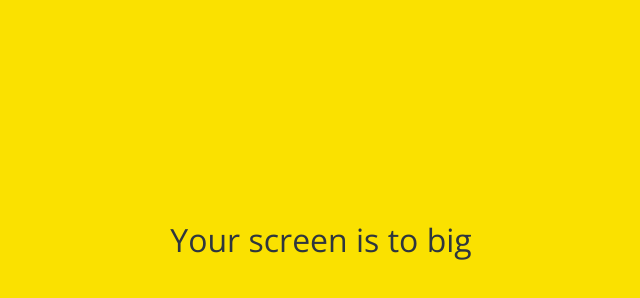
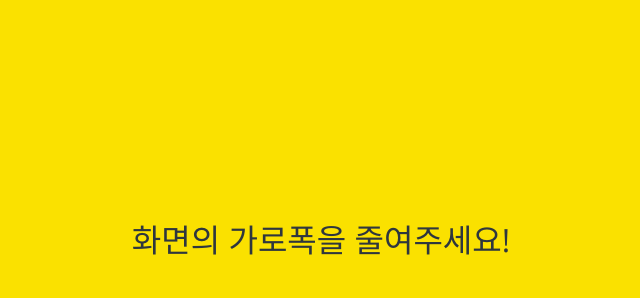
Before and after one commit to JIHYEOK0801/KakaoTalk-clone, a plain HTML site: page friends.html in a window 1280 px wide. Shown: the part 160-458 px from the top of the page, without its empty margins (319-959 px from the left). Drawn offline with nearby package versions, Linux system fonts and the light colour scheme; files whose address does not match are found by name.

Commit message:
index 문구 수정

```diff
--- a/friends.html
+++ b/friends.html
@@ -116,7 +116,7 @@
     </div>
     <!-- 스크립트는 항상 body태그를 닫기 직전 마지막에 있어야 한다-->
     <div id="no-mobile">
-      <span>Your screen is to big</span>
+      <span>화면의 가로폭을 줄여주세요!</span>
     </div>
 
     <script
```
